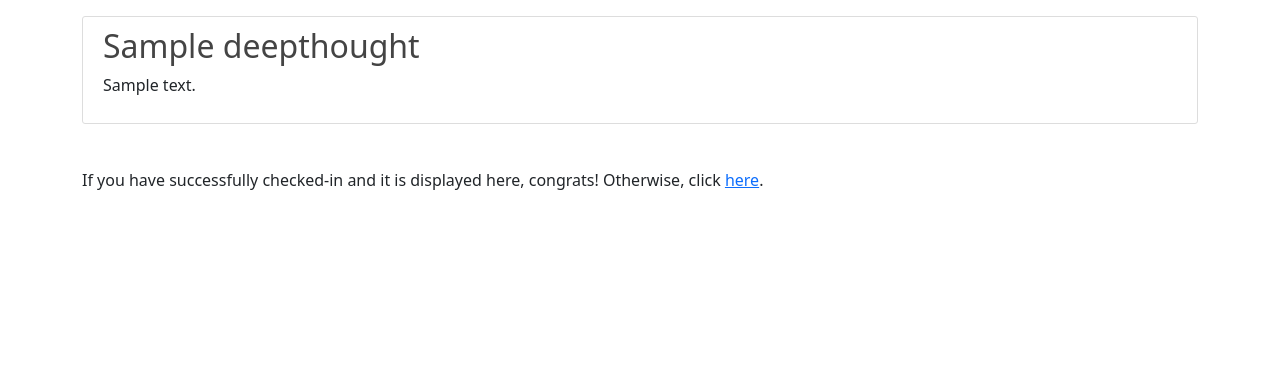
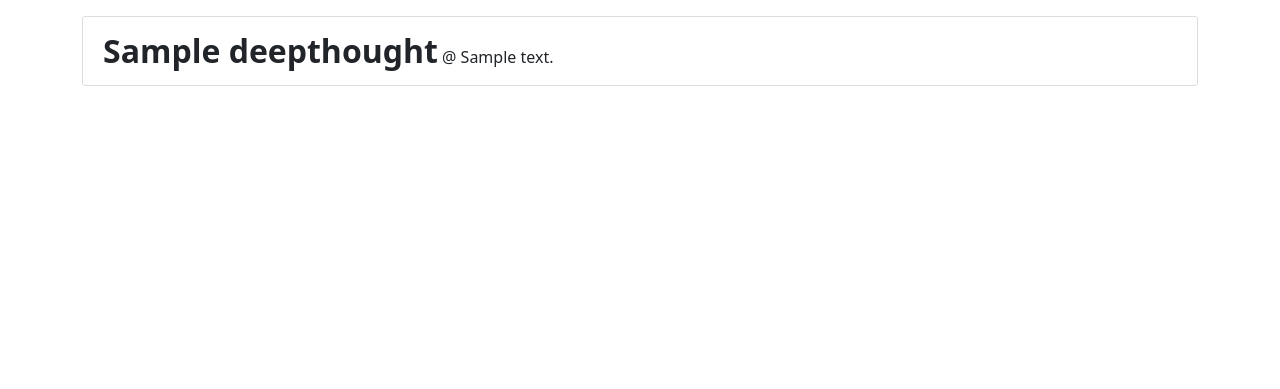
Before and after one commit to ik4vrb/django-assessment, a Django app: page /polls/deepthoughts/list in a window 1280 px wide. Shown: the part 56-445 px from the top of the page. Run offline with Django 4.2, Linux system fonts and the light colour scheme; tables that the repository leaves empty hold one stand-in row (values such as "Sample post"); some libraries are stand-ins or nearby versions.

Commit message:
Update dplist.html

```diff
--- a/polls/templates/polls/dplist.html
+++ b/polls/templates/polls/dplist.html
@@ -8,14 +8,10 @@
 {% if all_deepthoughts %}
     {% for deepthought in all_deepthoughts %}
     <article class="media content-section">
-        <h2>{{ deepthought.title }}</h2>
-        <p>{{ deepthought.content }}</p>
+        <span style="font-weight: bold; font-size: 2em;">{{ deepthought.title }}</span>&nbsp;@ {{ deepthought.content }}
     </article>
     {% endfor %}
 {% else %}
     <p>No one has checked in yet.</p>
 {% endif %}
-<br>
-If you have successfully checked-in and it is displayed here, congrats! Otherwise, click <a href="{% url 'polls:deepthoughts' %}">here</a>.
-<br>
 {% endblock content %}
```
